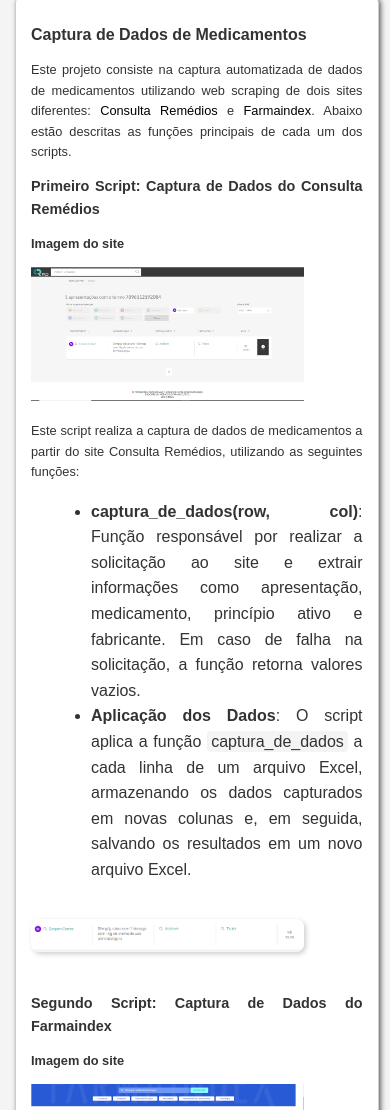
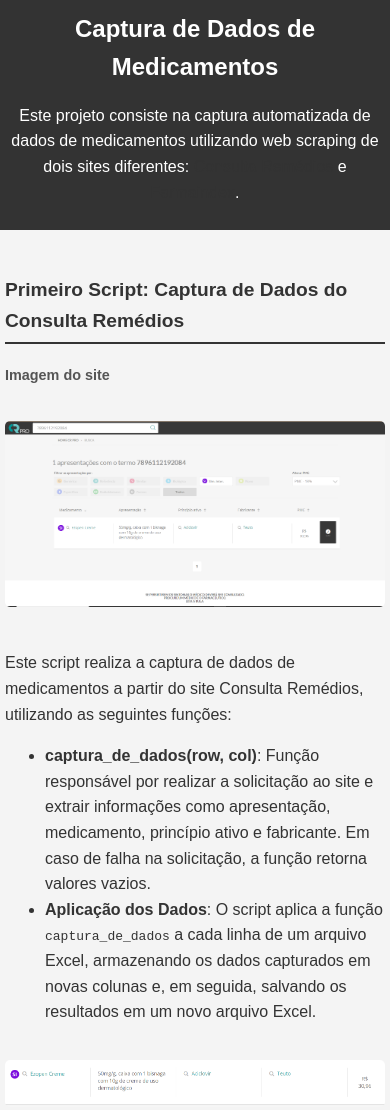
Before and after one commit to JrStevani/Web_Scraping_Para_Medicamentos, a plain HTML site: page index.html in a window 390 px wide. Shown: the top 1110 px of the page. Drawn offline with Linux system fonts and the light colour scheme.

Commit message:
Update index.html

```diff
--- a/index.html
+++ b/index.html
@@ -3,141 +3,163 @@
 <head>
     <meta charset="UTF-8">
     <meta name="viewport" content="width=device-width, initial-scale=1.0">
-    <title>Descrição do Projeto - Captura de Dados de Medicamentos</title>
+    <title>Captura de Dados de Medicamentos</title>
     <style>
         body {
             font-family: Arial, sans-serif;
+            margin: 0;
+            padding: 0;
             line-height: 1.6;
             background-color: #f4f4f4;
             color: #333;
-             padding: 15px;
-         }
-         main {
-             padding: 15px;
-             margin: -30px auto auto auto;
-             width: 90vw;
-             max-width: 1200px;
-             background-color: #fff;
-             border: 1px solid #ccc;
-             box-shadow: 2px 2px 5px rgba(62, 62, 62, 0.775);
-             border-radius: 8px;
-             text-align: justify;
         }
 
-         h1, h2, h3 {
+        header {
+            background: #333;
+            color: #fff;
+            padding: 10px 0;
+            text-align: center;
+        }
+
+        h1 {
+            margin: 0;
+            font-size: 2em;
+        }
+
+        main {
+            padding: 20px;
+            max-width: 90%;
+            margin: 0 auto;
+        }
+
+        h2 {
+            color: #333;
+            border-bottom: 2px solid #333;
+            padding-bottom: 5px;
+            margin-top: 40px;
+            font-size: 1.5em;
+        }
+
+        h3 {
+            margin-top: 20px;
+            color: #555;
+            font-size: 1.2em;
+        }
+
+        p, ul, ol {
+            margin-bottom: 15px;
+        }
+
+        a {
+            text-decoration: none;
             color: #333;
         }
-         ul {
-             list-style-type: disc;
-             margin-left: 20px;
+
+        a:hover {
+            text-decoration: underline;
+            color: #555;
         }
-         code {
-             background: #f4f4f4;
-             padding: 2px 4px;
-             border-radius: 4px;
-         }
-         .project-image {
+
+        img {
+            border-radius: 5px;
             max-width: 100%;
             height: auto;
             margin: 20px 0;
-             border-radius: 8px;
-             box-shadow: 2px 2px 5px rgba(0, 0, 0, 0.2);
         }
-         a {
-             text-decoration: none;
-             color: black;
+
+        footer {
+            background: #333;
+            color: #fff;
+            text-align: center;
+            padding: 10px 0;
+            position: relative;
+            bottom: 0;
+            width: 100%;
         }
-         a:hover {
-             text-decoration: underline;
-             color: #333;
+
+        footer > p {
+            margin: 0;
         }
+
+        /* Media Queries */
         @media (max-width: 768px) {
-             * {
-                 text-align: justify;
-                 font-family: Arial, Helvetica, sans-serif;
+            h1 {
+                font-size: 1.8em;
             }
-             body {
-                 margin: auto;
-                 text-align: center;
+
+            h2 {
+                font-size: 1.3em;
             }
-             main {
-                 width: 83vw;
-                 margin: -40px auto auto auto;
-             }
-             h1 {
+
+            h3 {
                 font-size: 1em;
             }
+
+            main {
+                padding: 10px;
+                max-width: 100%;
+            }
+        }
+
+        @media (max-width: 480px) {
+            h1 {
+                font-size: 1.5em;
+            }
+
             h2 {
+                font-size: 1.2em;
+            }
+
+            h3 {
                 font-size: 0.9em;
             }
-             h3 {
-                 font-size: 0.8em;
-             }
-             p {
-                 font-size: 0.8em;
-             }
 
-             img {
-                 width: 80vw;
-             }
-         }
-         @media (max-width: 480px) {
-             body {
-                 text-align: center;
-             }
             main {
-                 width: 85vw;
-                 margin: -20px auto auto auto;
-             }
-             h1 {
-                 font-size: 1em;
-             }
-             h2 {
-                 font-size: 0.9em;
-             }
-             h3 {
-                 font-size: 0.8em;
-             }
-             p {
-                 font-size: 0.8em;
-             }
-
-             img {
-                 width: 70vw;
+                padding: 5px;
             }
         }
     </style>
 </head>
 <body>
+    <header>
+        <h1>Captura de Dados de Medicamentos</h1>
+        <p>Este projeto consiste na captura automatizada de dados de medicamentos utilizando web scraping de dois sites diferentes: <a href="https://pro.consultaremedios.com.br" target="_blank">Consulta Remédios</a> e <a href="https://farmaindex.com" target="_blank">Farmaindex</a>.</p>
+    </header>
+
     <main>
-        <h1>Captura de Dados de Medicamentos</h1>
-        <p>Este projeto consiste na captura automatizada de dados de medicamentos utilizando web scraping de dois sites diferentes: <a href="https://pro.consultaremedios.com.br" target="_blank">Consulta Remédios</a> e <a href="https://farmaindex.com" target="_blank">Farmaindex</a>. Abaixo estão descritas as funções principais de cada um dos scripts.</p>
-
-        <div class="script-section">
+        <section id="primeiro-script">
             <h2>Primeiro Script: Captura de Dados do Consulta Remédios</h2>
             <h3>Imagem do site</h3>
-            <div><img src="imagens/p1_tela_inicial.PNG" alt="Tela inicial do site"></div>
+            <div>
+                <img src="imagens/p1_tela_inicial.PNG" alt="Tela inicial do site Consulta Remédios">
+            </div>
             <p>Este script realiza a captura de dados de medicamentos a partir do site Consulta Remédios, utilizando as seguintes funções:</p>
             <ul>
                 <li><strong>captura_de_dados(row, col)</strong>: Função responsável por realizar a solicitação ao site e extrair informações como apresentação, medicamento, princípio ativo e fabricante. Em caso de falha na solicitação, a função retorna valores vazios.</li>
                 <li><strong>Aplicação dos Dados</strong>: O script aplica a função <code>captura_de_dados</code> a cada linha de um arquivo Excel, armazenando os dados capturados em novas colunas e, em seguida, salvando os resultados em um novo arquivo Excel.</li>
             </ul>
-            <div><img src="imagens/p1_dados.PNG" alt="Exemplo de Captura de Dados do Consulta Remédios" class="project-image"></div>
+            <div>
+                <img src="imagens/p1_dados.PNG" alt="Exemplo de Captura de Dados do Consulta Remédios">
             </div>
+        </section>
 
-        <div class="script-section">
+        <section id="segundo-script">
             <h2>Segundo Script: Captura de Dados do Farmaindex</h2>
+            <h3>Imagem do site</h3>
             <div>
-                <h3>Imagem do site</h3><img src="imagens/p2_tela_inicial.PNG" alt="">
+                <img src="imagens/p2_tela_inicial.PNG" alt="Tela inicial do site Farmaindex">
             </div>
             <p>Este script realiza a captura de dados de medicamentos a partir do site Farmaindex, utilizando as seguintes funções:</p>
             <ul>
                 <li><strong>captura_de_dados(row, col)</strong>: Função que realiza a solicitação ao site Farmaindex e extrai as mesmas informações de medicamentos. Caso o medicamento seja encontrado, a função captura e retorna os dados; se não, retorna valores vazios.</li>
                 <li><strong>Aplicação dos Dados</strong>: Assim como o primeiro script, este aplica a função <code>captura_de_dados</code> a um arquivo Excel, adiciona as informações capturadas a novas colunas, e salva o resultado em um arquivo Excel separado.</li>
             </ul>
-            <div><img src="imagens/p2_dados.PNG" alt="Exemplo de Captura de Dados do Farmaindex" class="project-image"></div>
+            <div>
+                <img src="imagens/p2_dados.PNG" alt="Exemplo de Captura de Dados do Farmaindex">
             </div>
+        </section>
 
+        <section id="tecnologias">
             <h2>Tecnologias Utilizadas</h2>
             <ul>
                 <li><strong><a href="https://www.python.org/" target="_blank">Python</a></strong>: Linguagem principal utilizada para automação e manipulação de dados.</li>
@@ -146,6 +168,11 @@
                 <li><strong><a href="https://www.crummy.com/software/BeautifulSoup/" target="_blank">BeautifulSoup</a></strong>: Biblioteca usada para fazer o parsing de HTML e extrair dados.</li>
                 <li><strong><a href="https://openpyxl.readthedocs.io/en/stable/" target="_blank">Openpyxl</a></strong>: Biblioteca usada para leitura e escrita de arquivos Excel.</li>
             </ul>
+        </section>
     </main>
+
+    <footer>
+        <p>&copy; 2024 - Jr.Stevani.</p>
+    </footer>
 </body>
 </html>
```
Lines whose indentation alone changed are shown as unchanged.
